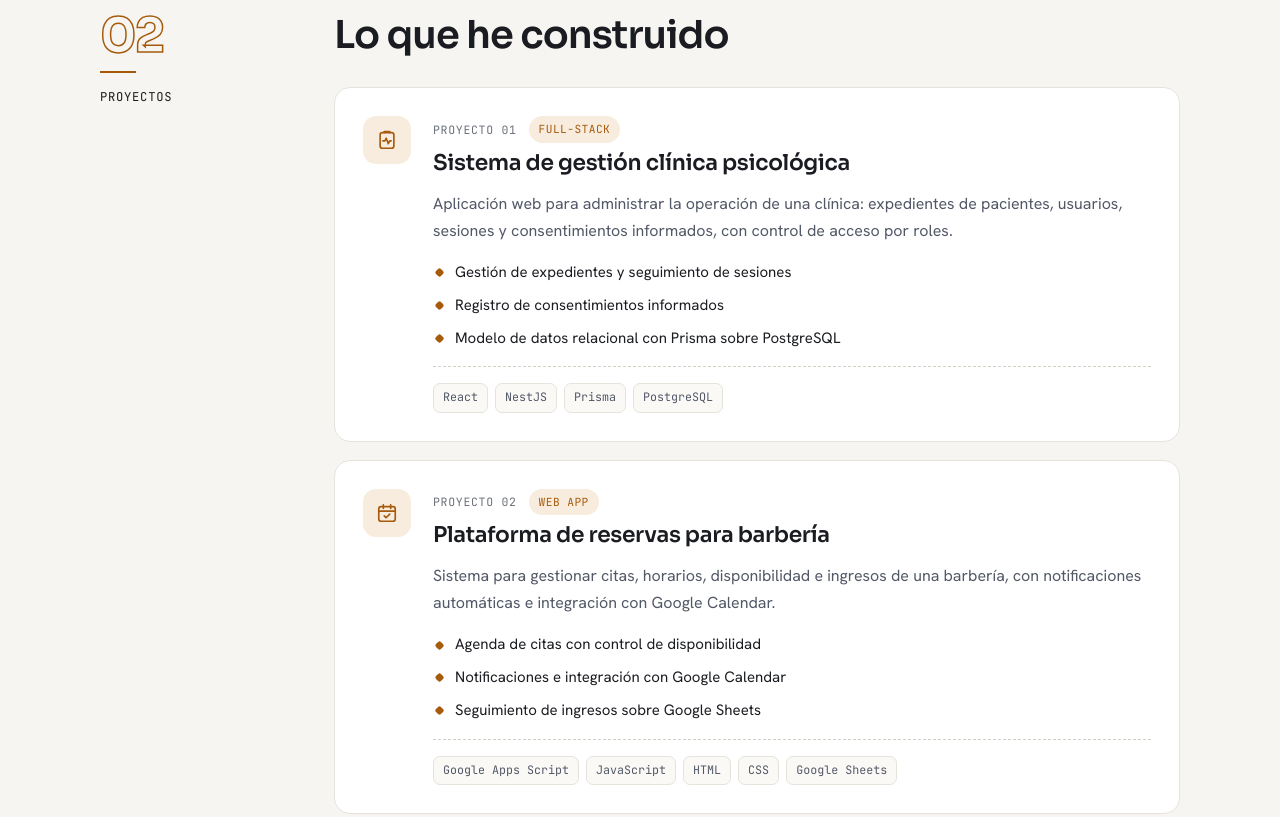
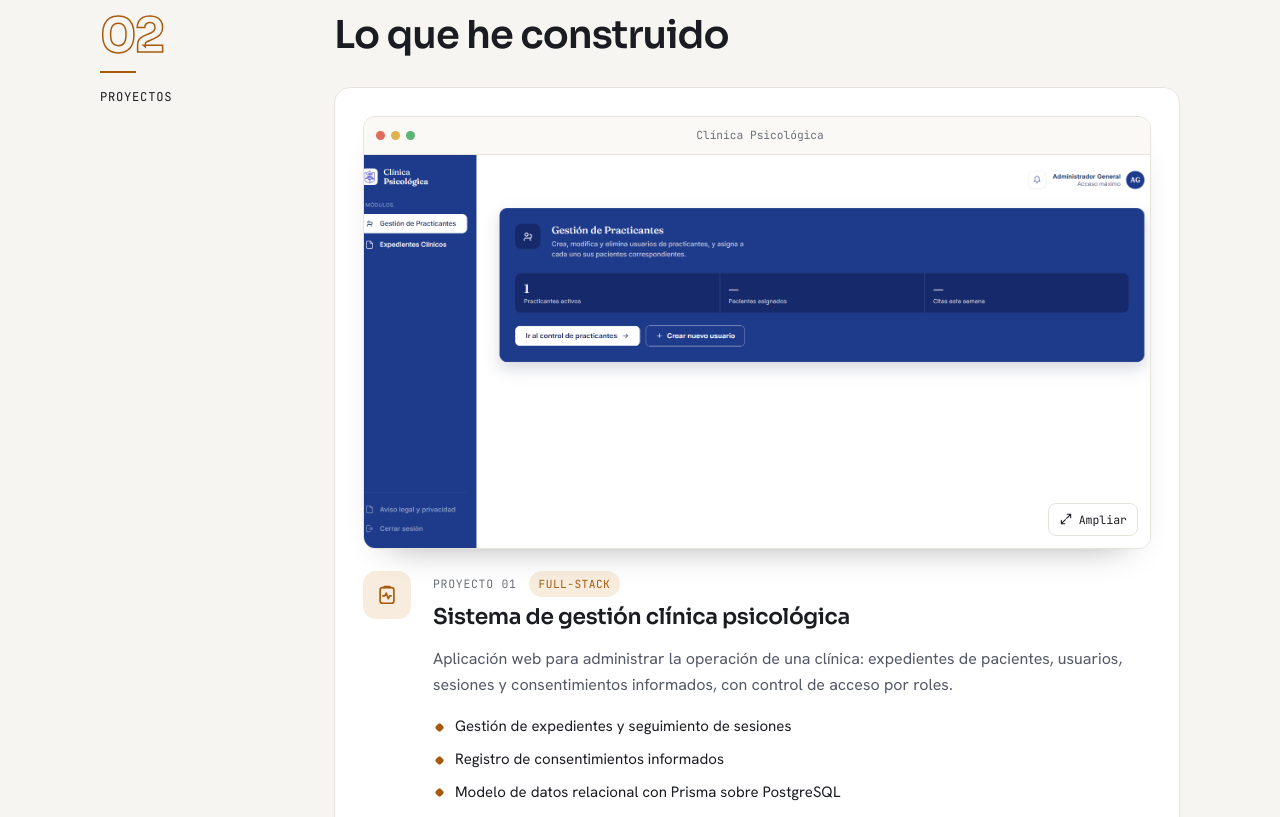
Before and after one commit to Ricardo1703-svg/CodeTech, a plain HTML site: page Curriculum/Ricardo Álvarez.html in a window 1280 px wide. Shown: the part 1440-2257 px from the top of the page. Drawn offline with Linux system fonts and the light colour scheme.

Commit message:
Se agrego imagenes a los proyectos

```diff
--- a/Curriculum/Ricardo Álvarez.html
+++ b/Curriculum/Ricardo Álvarez.html
@@ -348,6 +348,8 @@
     .card { grid-template-columns: 48px minmax(0, 1fr); column-gap: 22px; }
     .card-icon { display: grid; grid-row: 1 / span 4; align-self: start; }
     .card > :not(.card-icon) { grid-column: 2; }
+    .card > .card-media { grid-column: 1 / -1; }
+    .card.has-media .card-icon { grid-row: 2 / span 4; }
   }
   .card-meta { display: flex; flex-wrap: wrap; align-items: center; gap: 8px 12px; margin-bottom: 8px; }
   .card-idx { font-family: var(--mono); font-size: .72rem; letter-spacing: .06em; text-transform: uppercase; color: var(--faint); }
@@ -367,6 +369,53 @@
   }
   .tags { display: flex; flex-wrap: wrap; gap: 7px; padding-top: 16px; border-top: 1px dashed var(--line-strong); }
   .tag { font-family: var(--mono); font-size: .73rem; color: var(--muted); background: var(--surface-2); border: 1px solid var(--line); border-radius: 7px; padding: 4px 9px; }
+
+  /* capturas de proyecto */
+  .card-media { margin: 0 0 6px; }
+  .shot {
+    position: relative;
+    display: block; width: 100%;
+    margin: 0; padding: 0;
+    font: inherit; color: inherit; text-align: left;
+    background: var(--surface-2);
+    border: 1px solid var(--line);
+    border-radius: 12px;
+    overflow: hidden;
+    cursor: zoom-in;
+    box-shadow: 0 18px 36px -26px rgba(0, 0, 0, .45);
+  }
+  .shot-bar { display: flex; align-items: center; gap: 6px; padding: 9px 12px; border-bottom: 1px solid var(--line); background: var(--surface-2); }
+  .shot-bar i { width: 9px; height: 9px; border-radius: 50%; display: block; }
+  .shot-bar i:nth-child(1) { background: #e06c5b; }
+  .shot-bar i:nth-child(2) { background: #e0b24e; }
+  .shot-bar i:nth-child(3) { background: #5bb573; }
+  .shot-bar span { flex: 1; text-align: center; margin-right: 39px; font-family: var(--mono); font-size: .7rem; color: var(--faint); }
+  .shot-img { display: block; aspect-ratio: 2 / 1; overflow: hidden; background: var(--bg); }
+  .shot img { display: block; width: 100%; height: calc(100% + 4px); margin-top: -4px; object-fit: cover; object-position: top center; transition: transform .6s cubic-bezier(.2, .7, .2, 1); }
+  .shot:hover img { transform: scale(1.025); }
+  .shot-zoom {
+    position: absolute; right: 12px; bottom: 12px;
+    display: inline-flex; align-items: center; gap: 6px;
+    font-family: var(--mono); font-size: .72rem;
+    padding: 6px 10px; border-radius: 8px;
+    color: var(--fg);
+    background: color-mix(in srgb, var(--surface) 92%, transparent);
+    border: 1px solid var(--line);
+    opacity: 0; transform: translateY(4px);
+    transition: opacity .2s, transform .2s;
+  }
+  .shot-zoom .ic { width: 14px; height: 14px; }
+  .shot:hover .shot-zoom, .shot:focus-visible .shot-zoom { opacity: 1; transform: none; }
+  @media (hover: none) { .shot-zoom { opacity: 1; transform: none; } }
+
+  /* visor de imágenes */
+  html:has(dialog[open]) { overflow: hidden; }
+  .lightbox { width: min(1240px, 94vw); max-width: none; max-height: none; padding: 0; border: 0; background: transparent; overflow: visible; }
+  .lightbox::backdrop { background: rgba(8, 10, 14, .84); -webkit-backdrop-filter: blur(4px); backdrop-filter: blur(4px); }
+  .lb-frame { position: relative; display: flex; justify-content: center; }
+  .lightbox img { display: block; max-width: 100%; max-height: 84vh; width: auto; height: auto; border-radius: 12px; box-shadow: 0 30px 80px -20px rgba(0, 0, 0, .7); }
+  .lb-close { position: absolute; top: 10px; right: 10px; margin: 0; }
+  .lb-caption { margin-top: 14px; text-align: center; font-family: var(--mono); font-size: .8rem; color: #d9dde4; }
 
   /* skills */
   .skills { display: grid; gap: 14px; }
@@ -480,7 +529,7 @@
     * { -webkit-print-color-adjust: exact; print-color-adjust: exact; }
     body { background: #fff; font-size: 9.6pt; line-height: 1.45; }
     body::before { display: none; }
-    .nav, .skip, .terminal, .cta-row, .pill, .focus-grid, #contacto, .footer, .sec-body > h2, .card-icon, .sg-head .icon-tile, .hero::before, .hero::after { display: none !important; }
+    .nav, .skip, .terminal, .cta-row, .pill, .focus-grid, #contacto, .footer, .sec-body > h2, .card-icon, .card-media, .lightbox, .sg-head .icon-tile, .hero::before, .hero::after { display: none !important; }
     .reveal { opacity: 1 !important; animation: none !important; transform: none !important; }
     .print-only { display: flex !important; }
     .wrap { max-width: none; padding: 0; }
@@ -553,6 +602,8 @@
   <symbol id="i-clinic" viewBox="0 0 24 24"><rect x="4.5" y="4" width="15" height="17" rx="2.5"/><path d="M9 4V2.8h6V4"/><path d="M7.5 13h2.2l1.5-3 2.2 6 1.5-3h1.6"/></symbol>
   <symbol id="i-calendar" viewBox="0 0 24 24"><rect x="3" y="5" width="18" height="16" rx="2.5"/><path d="M3 10h18M8 3v4M16 3v4"/><path d="m9 15.2 2 2 4-4"/></symbol>
   <symbol id="i-server" viewBox="0 0 24 24"><rect x="3" y="3.5" width="18" height="7.5" rx="2"/><rect x="3" y="13" width="18" height="7.5" rx="2"/><path d="M7 7.25h.01M7 16.75h.01M11 7.25h6M11 16.75h6"/></symbol>
+  <symbol id="i-expand" viewBox="0 0 24 24"><path d="M14 4h6v6M10 20H4v-6M20 4l-7 7M4 20l7-7"/></symbol>
+  <symbol id="i-x" viewBox="0 0 24 24"><path d="M6 6l12 12M18 6 6 18"/></symbol>
   <symbol id="i-building" viewBox="0 0 24 24"><path d="M3 21h18M5 21V10.5M19 21V10.5M9.5 21v-6M14.5 21v-6M2.5 10.5 12 4.5l9.5 6"/></symbol>
 </svg>
 
@@ -560,7 +611,7 @@
 
 <nav class="nav" aria-label="Principal">
   <div class="wrap nav-inner">
-    <a class="brand" href="#top" aria-label="Inicio"><span class="monogram" aria-hidden="true">RA</span><span>ralvarez<b>.dev</b></span></a>
+    <a class="brand" href="#top" aria-label="Inicio"><span class="monogram" aria-hidden="true">RA</span><span>RichDev<b></b></span></a>
     <div class="nav-links">
       <a href="#sobre" class="hideable">sobre</a>
       <a href="#proyectos" class="hideable">proyectos</a>
@@ -637,7 +688,14 @@
     <div class="sec-body">
       <h2 class="reveal">Lo que he construido</h2>
       <div class="projects">
-        <article class="card reveal">
+        <article class="card has-media reveal">
+          <figure class="card-media">
+            <button type="button" class="shot" aria-label="Ampliar captura: Sistema de gestión clínica psicológica" data-caption="Sistema de gestión clínica psicológica — módulo de Gestión de Practicantes">
+              <span class="shot-bar" aria-hidden="true"><i></i><i></i><i></i><span>Clínica Psicológica</span></span>
+              <span class="shot-img"><img src="Psicologia.png" width="1912" height="933" loading="lazy" decoding="async" alt="Panel de Gestión de Practicantes del sistema de la clínica psicológica, con métricas y accesos rápidos"></span>
+              <span class="shot-zoom" aria-hidden="true"><svg class="ic"><use href="#i-expand"/></svg>Ampliar</span>
+            </button>
+          </figure>
           <span class="card-icon icon-tile"><svg class="ic" aria-hidden="true"><use href="#i-clinic"/></svg></span>
           <div>
             <div class="card-meta"><span class="card-idx">Proyecto 01</span><span class="role">Full-Stack</span></div>
@@ -654,7 +712,14 @@
           </div>
         </article>
 
-        <article class="card reveal" style="--d:.06s">
+        <article class="card has-media reveal" style="--d:.06s">
+          <figure class="card-media">
+            <button type="button" class="shot" aria-label="Ampliar captura: Plataforma de reservas para barbería" data-caption="Plataforma de reservas — formulario de cita de Barbería Kevin">
+              <span class="shot-bar" aria-hidden="true"><i></i><i></i><i></i><span>Barbería Kevin</span></span>
+              <span class="shot-img"><img src="Barberia.png" width="1896" height="937" loading="lazy" decoding="async" alt="Formulario de reserva de Barbería Kevin: nombre, selección de barbero y servicios con precios"></span>
+              <span class="shot-zoom" aria-hidden="true"><svg class="ic"><use href="#i-expand"/></svg>Ampliar</span>
+            </button>
+          </figure>
           <span class="card-icon icon-tile"><svg class="ic" aria-hidden="true"><use href="#i-calendar"/></svg></span>
           <div>
             <div class="card-meta"><span class="card-idx">Proyecto 02</span><span class="role">Web App</span></div>
@@ -795,6 +860,14 @@
   </div>
 </footer>
 
+<dialog class="lightbox" id="lightbox" aria-label="Captura ampliada">
+  <div class="lb-frame">
+    <img id="lightboxImg" src="data:," alt="">
+    <button type="button" class="icon-btn lb-close" id="lightboxClose" aria-label="Cerrar"><svg class="ic" aria-hidden="true"><use href="#i-x"/></svg></button>
+  </div>
+  <p class="lb-caption" id="lightboxCap"></p>
+</dialog>
+
 <script>
   (function () {
     var root = document.documentElement;
@@ -842,6 +915,23 @@
       });
     });
 
+    // Visor de capturas de proyectos
+    var lb = document.getElementById('lightbox');
+    var lbImg = document.getElementById('lightboxImg');
+    var lbCap = document.getElementById('lightboxCap');
+    document.querySelectorAll('.shot').forEach(function (s) {
+      s.addEventListener('click', function () {
+        var img = s.querySelector('img');
+        if (!lb.showModal) { window.open(img.src, '_blank', 'noopener'); return; }
+        lbImg.src = img.currentSrc || img.src;
+        lbImg.alt = img.alt;
+        lbCap.textContent = s.getAttribute('data-caption') || '';
+        lb.showModal();
+      });
+    });
+    document.getElementById('lightboxClose').addEventListener('click', function () { lb.close(); });
+    lb.addEventListener('click', function (e) { if (e.target === lb || e.target.classList.contains('lb-frame')) lb.close(); });
+
     // Barra de progreso de lectura
     var bar = document.getElementById('progressBar'), ticking = false;
     function updateProgress() {
```
Also changed, not shown: Curriculum/Barberia.png (added), Curriculum/Psicologia.png (added).
